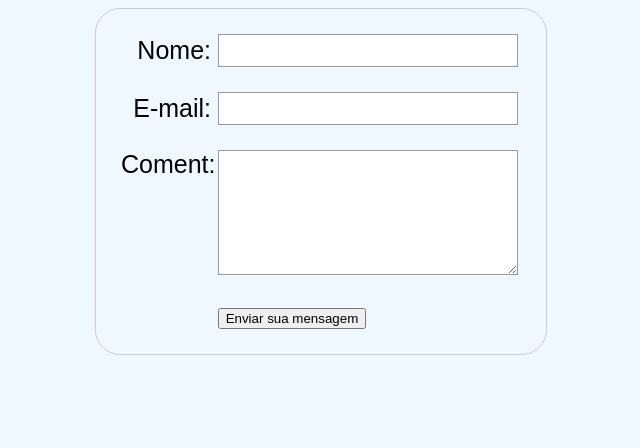
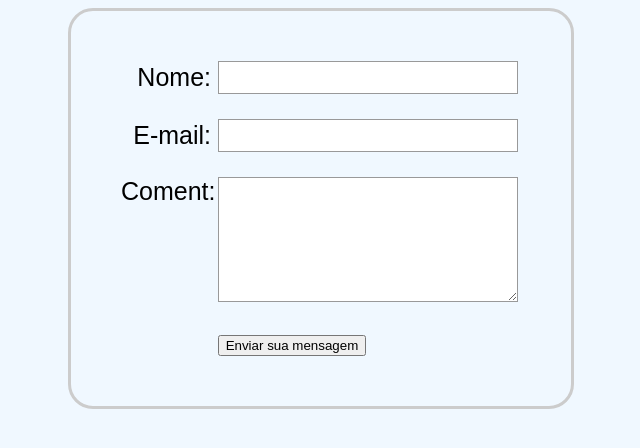
Before and after one commit to davidmarquescoder/Faculdade, a plain HTML site: page HTML_CSS_JS_PHP/página_simples/index.html in a window 1280 px wide. Shown: the whole page, without its empty margins (319-959 px from the left). Drawn offline with Linux system fonts and the light colour scheme.

Commit message:
Update style.css

```diff
--- a/HTML_CSS_JS_PHP/página_simples/style.css
+++ b/HTML_CSS_JS_PHP/página_simples/style.css
@@ -14,8 +14,8 @@ form {
     margin: 0 auto;
     width: 400px;
     /* Para ver as bordas do formulário */
-    padding: 1em;
-    border: 1px solid #CCC;
+    padding: 2em;
+    border: 3px solid #CCC;
     border-radius: 1em;
 }
 
```
